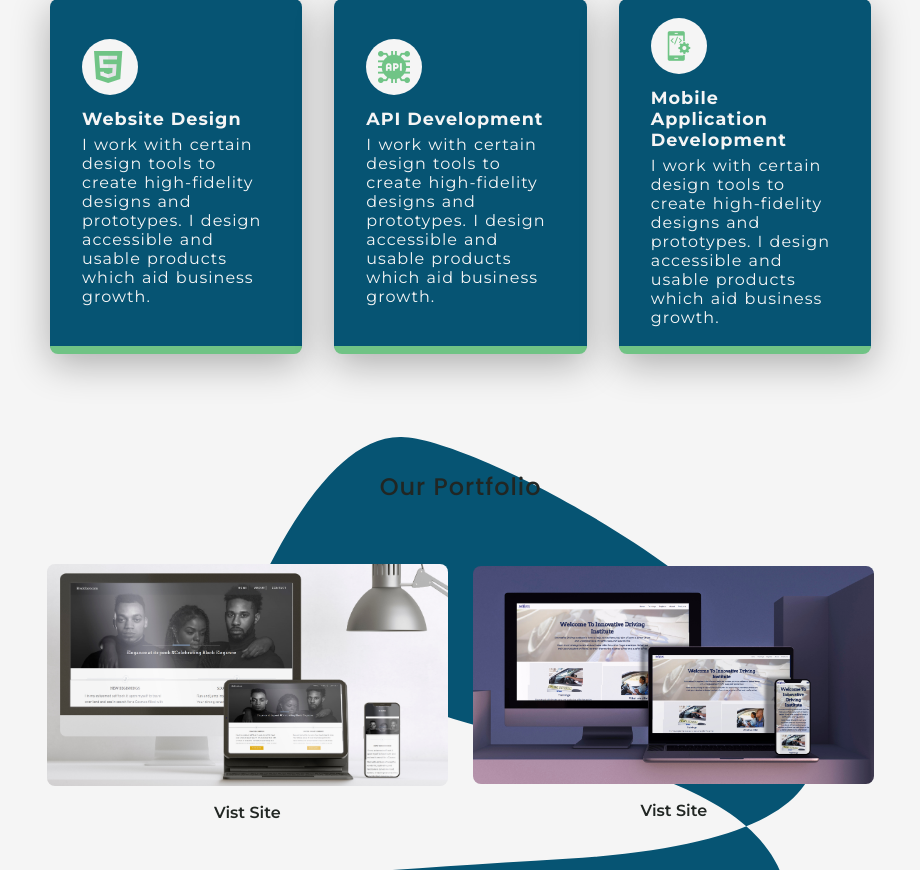
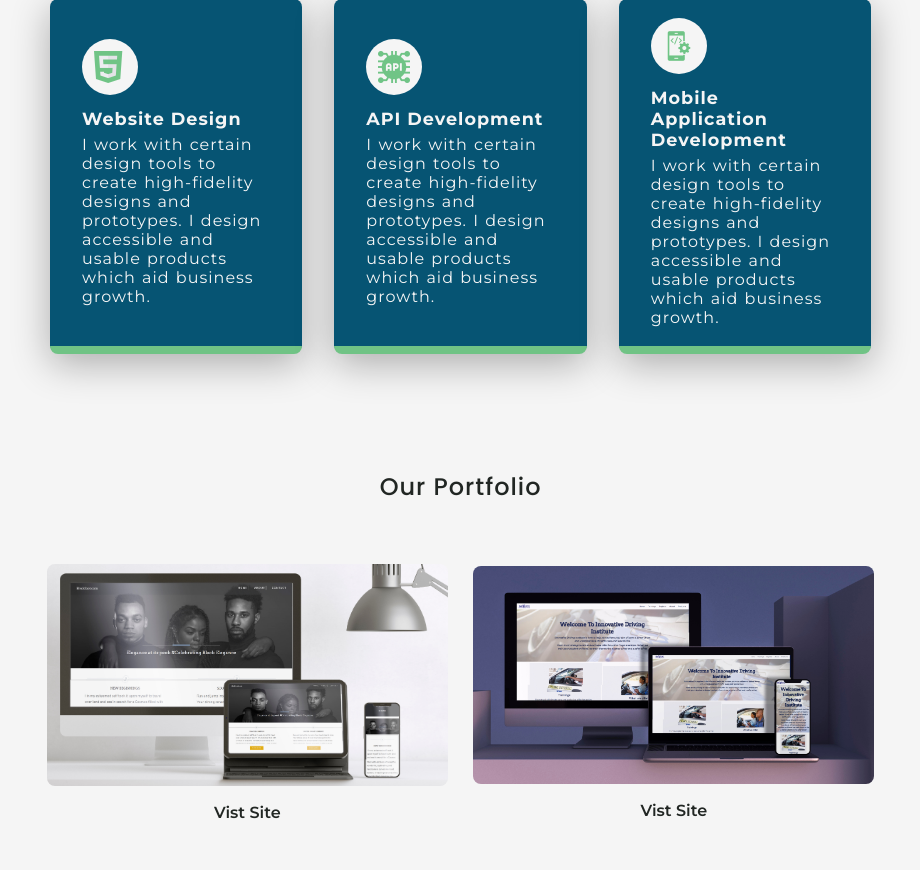
Before and after one commit to dolaposokoya/phritetech, a PHP site: page / in a window 1280 px wide. Shown: the part 1411-2281 px from the top of the page, without its empty margins (166-1086 px from the left). Run offline with PHP 8.4, Linux system fonts and the light colour scheme; some libraries are stand-ins or nearby versions; some web fonts are replaced.

Commit message:
Update style.css

```diff
--- a/styles/style.css
+++ b/styles/style.css
@@ -244,7 +244,7 @@ body {
 }
 
 #porfolio {
-    background-image: url(../assets/path1.svg);
+    /* background-image: url(../assets/path1.svg); */
     object-fit: cover;
     background-repeat: no-repeat;
 }
```
